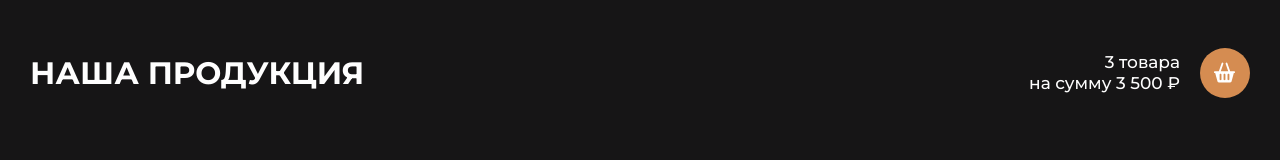
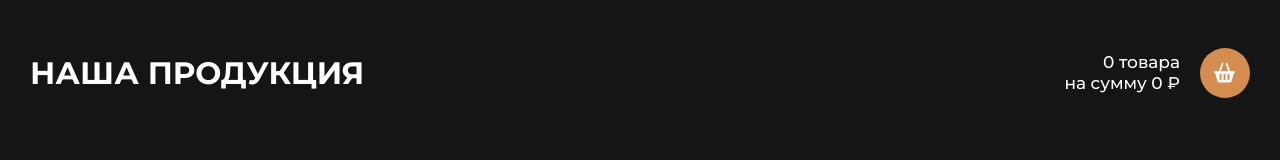
Before and after one commit to julia-popova-s/module-react, a React (Create React App) app: page / in a window 1280 px wide. Shown: the top 160 px of the page. Built offline with nearby package versions, Linux system fonts and the light colour scheme.

Commit message:
added a product count function

```diff
--- /dev/null
+++ b/src/components/elements/productList/index.js
@@ -0,0 +1,2 @@
+import ProductList from "./productList";
+export default ProductList;
--- /dev/null
+++ b/src/components/elements/productList/productList.js
@@ -0,0 +1,23 @@
+import Card from "../card";
+
+function ProductList({ products, onGetQuantityOfProducts }) {
+  return (
+    <section className="product-list">
+      {products.map((key) => {
+        const { id, img, name, description, price, weight } = key;
+        return (
+          <Card
+            key={id}
+            img={img}
+            name={name}
+            description={description}
+            price={price}
+            weight={weight}
+            onGetQuantityOfProducts={() => onGetQuantityOfProducts(id)}
+          />
+        );
+      })}
+    </section>
+  );
+}
+export default ProductList;
--- a/src/components/pages/ProductsPage/ProductsPage.js
+++ b/src/components/pages/ProductsPage/ProductsPage.js
@@ -1,9 +1,13 @@
 import "./index.scss";
-import Card from "../../elements/card";
+import { products } from "./menuList";
 import BasketShopMini from "../../elements/basketMini";
-import { products } from "./menuList";
+import { useState } from "react";
+
+import ProductList from "../../elements/productList/";
 
 function ProductsPage() {
+  const [count, setCountProduct] = useState(0);
+
   return (
     <div className="products">
       <div className="container">
@@ -11,25 +15,14 @@ function ProductsPage() {
           <h1 className="header__title">наша продукция</h1>
           <BasketShopMini
             url={"/images/products/basket.svg"}
-            counter={3}
-            sum={3500}
+            counter={count}
+            sum={0}
           />
         </header>
-        <section className="product-list">
-          {products.map((key) => {
-            const { id, img, name, description, price, weight } = key;
-            return (
-              <Card
-                key={id}
-                img={img}
-                name={name}
-                description={description}
-                price={price}
-                weight={weight}
-              />
-            );
-          })}
-        </section>
+        <ProductList
+          products={products}
+          onGetQuantityOfProducts={(id) => setCountProduct(count + 1)}
+        />
       </div>
     </div>
   );
```
Also changed, not shown: src/components/elements/card/card.js (+13 -2 lines).
